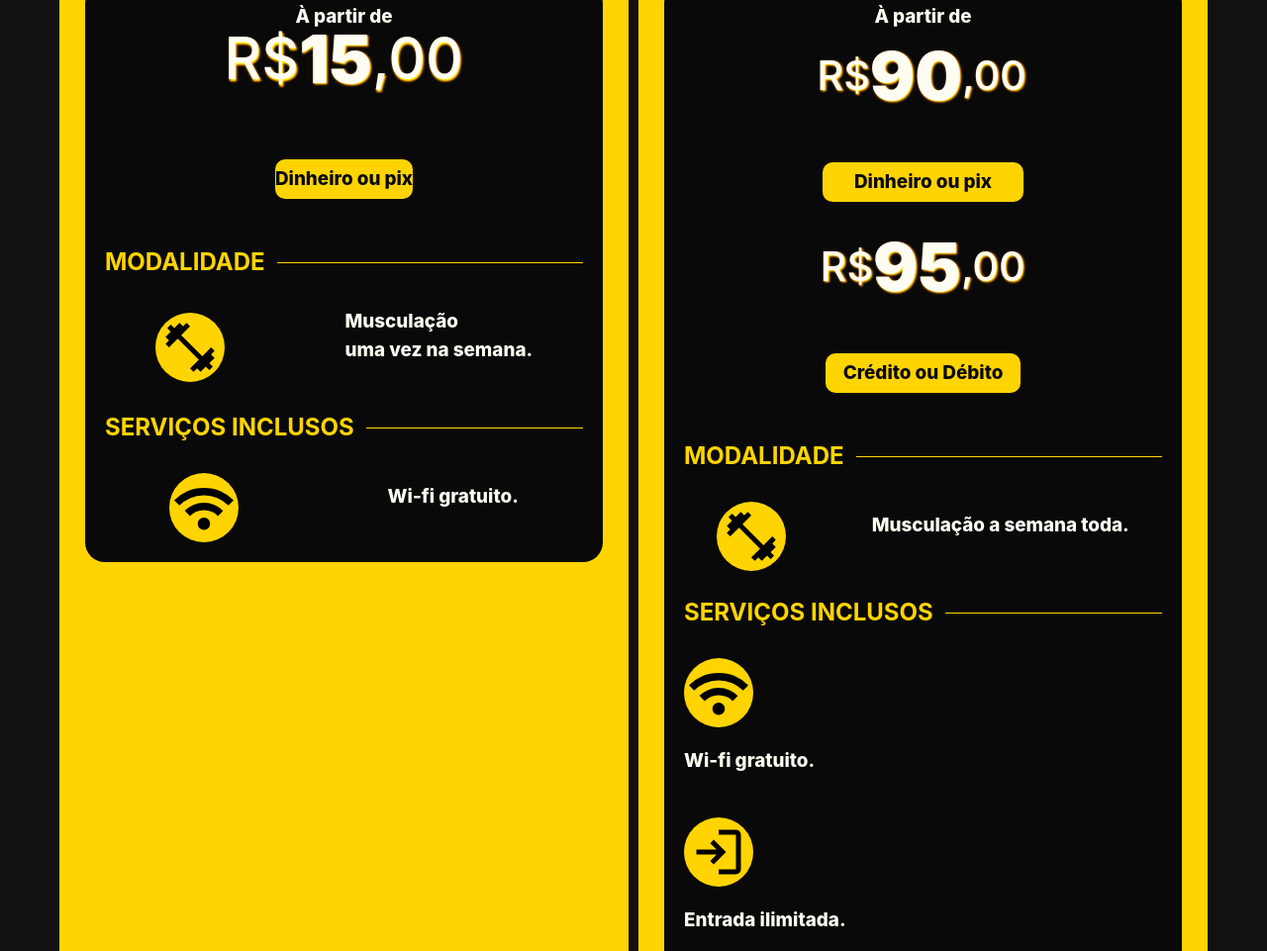
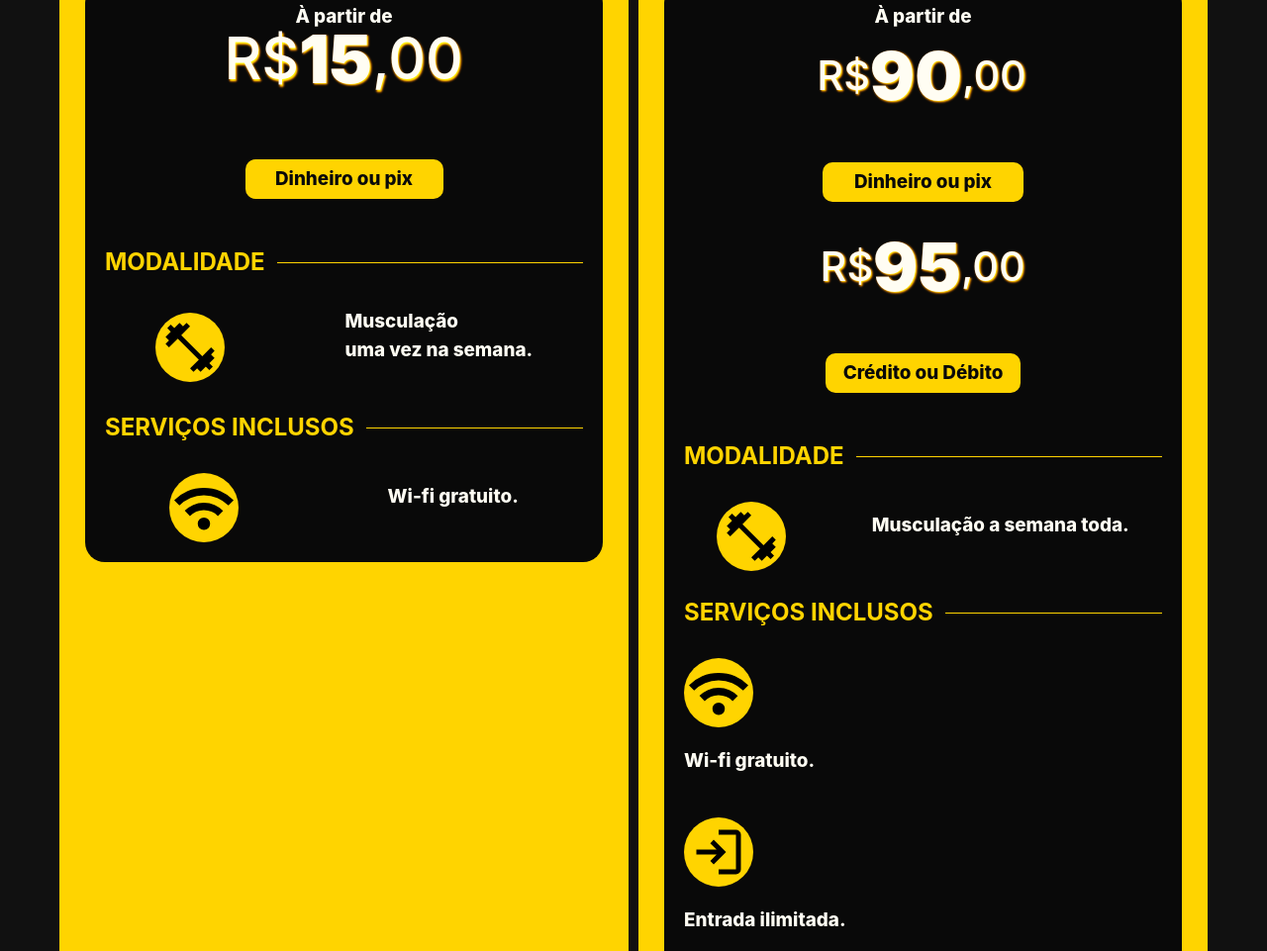
Before and after one commit to felipereira1890-debug/Landingpagesusifit, a plain HTML site: page index.html in a window 1280 px wide. Shown: the part 8112-9073 px from the top of the page at 99% size. Drawn offline with Linux system fonts and the light colour scheme.

Commit message:
ajuste opcoes

```diff
--- a/index.html
+++ b/index.html
@@ -224,7 +224,7 @@
               <p>À partir de</p>
               <div class="pricemensal">
               <h1 class="pricesec">R$ <span class="price">15</span>,00</h1>
-              <p class="opcoes">Dinheiro ou pix</p>
+              <p class="opcoes1">Dinheiro ou pix</p>
               </div>
               <h1 class="topic">MODALIDADE</h1><br>
               <div class="countainertopic">
--- a/style.css
+++ b/style.css
@@ -739,6 +739,22 @@ a {
   height: 40px;
 }
 
+.opcoes1{
+
+   background: var(--yellow);
+  color: var(--black);
+  border-radius: 10px;
+  font-size: 1.2rem;
+  font-weight: 100;
+  display: flex;
+  justify-content: center;
+  align-items: center;
+  height: 40px;
+  width: 200px;
+
+
+}
+
 
 /* Agenda e horários */
 .events {
@@ -1082,7 +1098,7 @@ strong {
     height: 40px;
   }
 
-  .opcoes {
+  .opcoes, .opcoes1 {
 
     width: 100%;
   }
```
